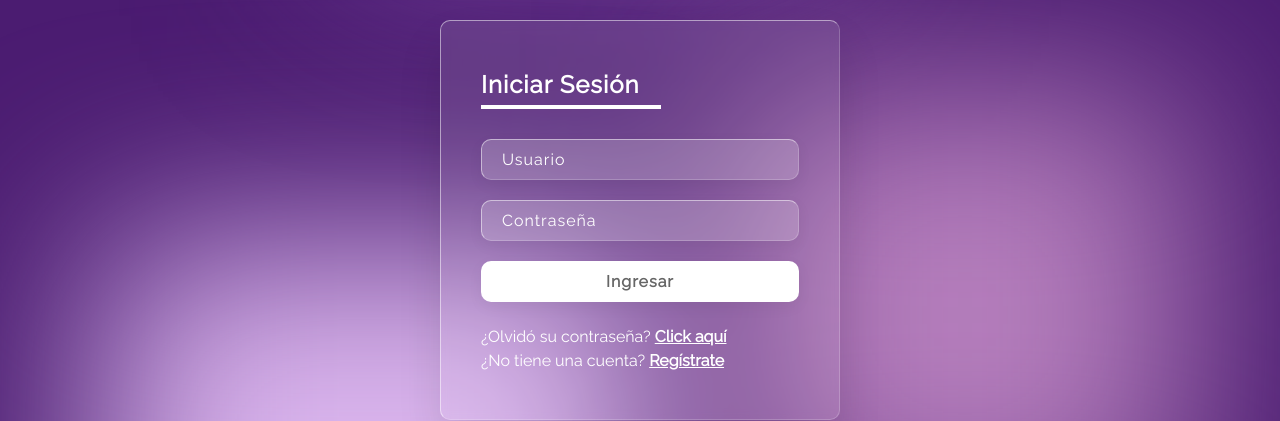
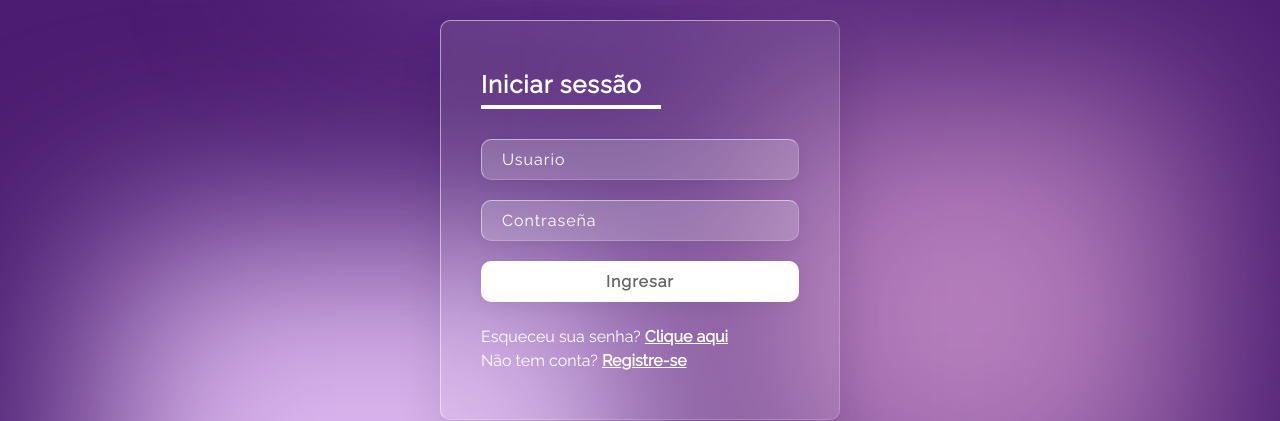
Before and after one commit to guinb0/LoginForm, a plain HTML site: page index.html in a window 1280 px wide. Shown: the part 180-601 px from the top of the page. Drawn offline with Linux system fonts and the light colour scheme.

Commit message:
Update index.html

```diff
--- a/index.html
+++ b/index.html
@@ -4,7 +4,7 @@
 	<meta charset="UTF-8">
 	<meta name="viewport" content="width=device-width, initial-scale=1.0">
 	<link rel="stylesheet" href="estilos.css">
-	<title>DevDesigner - Login Form</title>
+	<title></title>
 </head>
 <body>
 
@@ -15,7 +15,7 @@
 		<div class="loginBox">
 			<div class="loginContainer">
 			<div class="loginForm">
-				<h2>Iniciar Sesión</h2>
+				<h2>Iniciar sessão</h2>
 				<form>
 					<div class="inputBox">
 						<input type="text" placeholder="Usuario">
@@ -26,8 +26,8 @@
 					<div class="inputBox">
 						<input type="submit" value="Ingresar">
 					</div>
-					<p class="olvidoPass">¿Olvidó su contraseña? <a href="#">Click aquí</a></p>
-					<p class="registro">¿No tiene una cuenta? <a href="#">Regístrate</a></p>
+					<p class="olvidoPass">Esqueceu sua senha? <a href="#">Clique aqui</a></p>
+					<p class="registro">Não tem conta? <a href="#">Registre-se</a></p>
 				</form>
 			</div>
 		</div>
@@ -35,4 +35,5 @@
 	</section>
 
 </body>
+
 </html>
```
